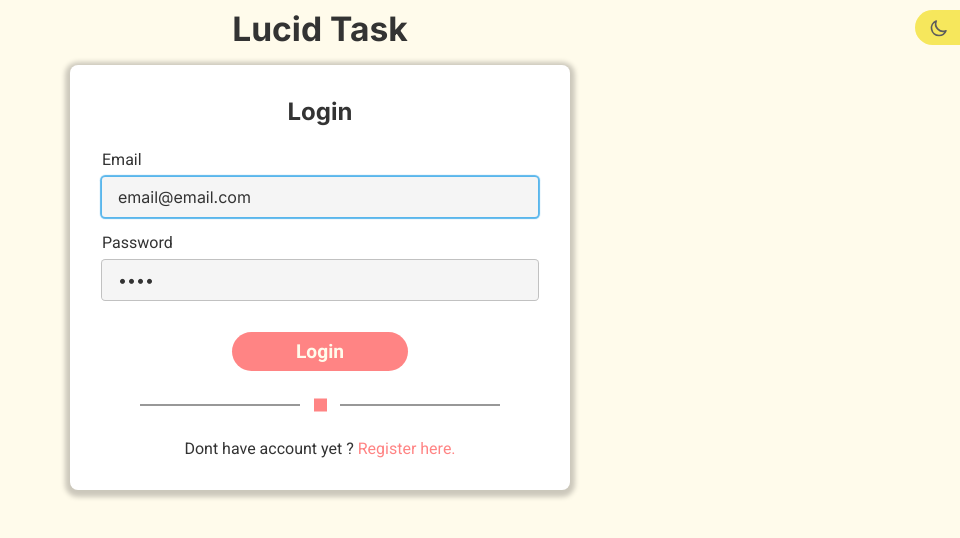
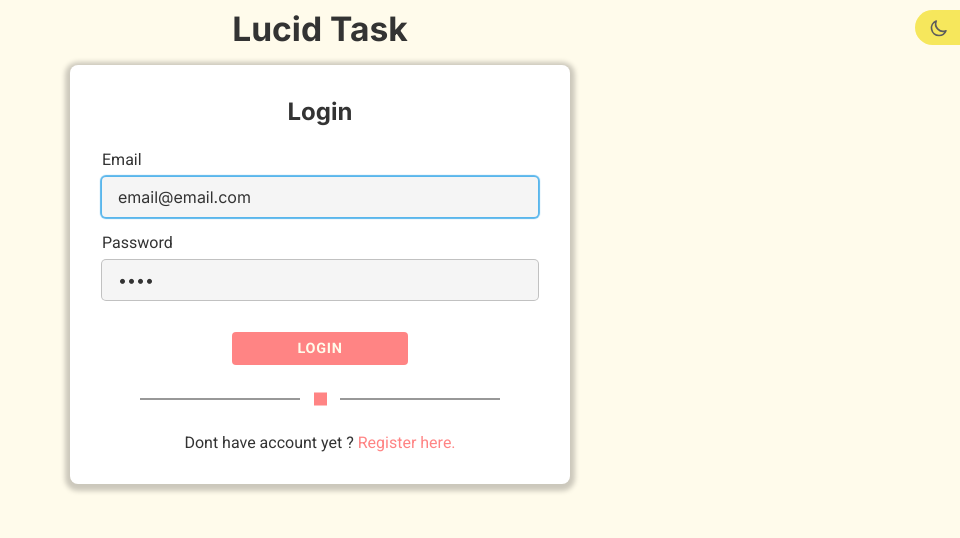
Before and after one commit to cleverpanther/taskmanager, a React (Create React App) app: page /login in a window 1280 px wide. Shown: the top 538 px of the page, without its empty margins (320-1280 px from the left). Built offline with nearby package versions, Linux system fonts and the light colour scheme; no server answers; what mobile-drag-drop would draw is missing.

Commit message:
feat: Improve general styles, colors, and borders

```diff
--- a/src/components/ui/Alert/styles.ts
+++ b/src/components/ui/Alert/styles.ts
@@ -4,7 +4,7 @@ export const StyledAlert = styled.p`
   --border-clr: rgba(95, 95, 95, 0.45);
   font-size: 1rem;
   background-color: #e7e7e7;
-  border-radius: 0.375rem;
+  border-radius: 4px;
   padding: 0.75rem;
   margin-bottom: 1rem;
   border: 1px solid var(--border-clr);
--- a/src/components/ui/Button/index.tsx
+++ b/src/components/ui/Button/index.tsx
@@ -4,32 +4,14 @@ import { FaSpinner } from "react-icons/fa";
 
 interface IProps extends React.ButtonHTMLAttributes<HTMLButtonElement> {
   isLoading?: boolean;
-  variant?: "pill" | "rounded";
   color?: "default" | "gray";
-  size?: "sm" | "md";
 }
 
 const Button: React.FC<IProps> = (props: IProps) => {
-  const {
-    type = "button",
-    variant = "pill",
-    color = "default",
-    size = "md",
-    children,
-    isLoading,
-    disabled,
-    ...rest
-  } = props;
+  const { type = "button", color = "default", children, isLoading, disabled, ...rest } = props;
 
   return (
-    <StyledButton
-      type={type}
-      disabled={isLoading ? isLoading : disabled}
-      variant={variant}
-      color={color}
-      size={size}
-      {...rest}
-    >
+    <StyledButton type={type} disabled={isLoading ? isLoading : disabled} color={color} {...rest}>
       {isLoading && <FaSpinner className="loading-icon" />}
 
       <div style={{ opacity: isLoading ? 0 : 1 }}>{children}</div>
--- a/src/components/ui/Button/styles.ts
+++ b/src/components/ui/Button/styles.ts
@@ -4,22 +4,28 @@ import { baseTransition, flexCenter } from "../../../styles/mixins";
 
 interface IPropsStyledButton {
   isLoading?: boolean;
-  variant: "pill" | "rounded";
   color: "default" | "gray";
-  size: "sm" | "md";
 }
+
+// const colors = { red: " #d43d3d", green: "#4caf50", gray: "#607d8b",};
 
 export const StyledButton = styled.button<IPropsStyledButton>`
   ${baseTransition}
   ${flexCenter}
   position: relative;
-  min-height: 2rem;
-  font-size: 1.2rem;
-  text-align: center;
-  padding: 0.5rem 2.5rem;
+  width: max-content;
+  padding: 0.3rem 0.75rem;
+  border: 1px solid transparent;
+  border-radius: 4px;
+  font-size: 0.9rem;
+  font-weight: bold;
+  font-family: ${({ theme }) => theme.fontFamily.primary};
+  line-height: 1.5;
+  text-transform: uppercase;
+  letter-spacing: 0.05em;
+  cursor: pointer;
 
-  ${({ theme, isLoading, color, variant, size }) => css`
-    border-radius: ${variant === "pill" ? "9999px" : "0.5rem"};
+  ${({ theme, isLoading, color }) => css`
     color: ${theme.colors.secondary};
     background-color: ${theme.title === "light" ? theme.colors.primary : theme.colors.gray};
 
@@ -42,12 +48,6 @@ export const StyledButton = styled.button<IPropsStyledButton>`
         opacity: 1;
         background-color: ${theme.title === "light" ? theme.colors.primary : theme.colors.gray};
       }
-    `}
-
-    ${size === "sm" &&
-    css`
-      padding: 0.35rem 1.5rem;
-      font-size: 1rem;
     `}
 
     ${color === "gray" &&
--- a/src/components/ui/Form/styles.ts
+++ b/src/components/ui/Form/styles.ts
@@ -7,7 +7,6 @@ export const StyledForm = styled.form`
 
   > .button {
     margin: 1rem auto 0 auto;
-    font-weight: bold;
     padding-left: 4rem;
     padding-right: 4rem;
   }
--- a/src/components/ui/IconWrapper/styles.ts
+++ b/src/components/ui/IconWrapper/styles.ts
@@ -14,7 +14,8 @@ export const ContainerIcon = styled.div<{ hoverBgColor?: string }>`
     css`
       &:hover {
         cursor: pointer;
-        background-color: ${shade(0.1, hoverBgColor)};
+        background-color: ${({ theme }) =>
+          theme.title === "light" ? shade(0.1, hoverBgColor) : shade(0.1, theme.colors.gray)};
       }
     `}
 
--- a/src/components/ui/Modal/styles.ts
+++ b/src/components/ui/Modal/styles.ts
@@ -30,7 +30,7 @@ export const ModalContainer = styled.div`
   overflow-y: auto;
   background-color: #fff;
   box-shadow: 0 0 3px 0 #000;
-  border-radius: 10px;
+  border-radius: 4px;
   animation: ${zoomInAnimation} 0.2s ease;
   color: ${({ theme }) => theme.colors.text};
 
@@ -85,5 +85,6 @@ export const ModalMain = styled.main`
   flex-direction: column;
   overflow-y: auto;
   padding: 1rem 0.2rem;
+  padding-bottom: 0.5rem;
   font-size: 18px;
 `;
--- a/src/components/ui/Popover/styles.ts
+++ b/src/components/ui/Popover/styles.ts
@@ -83,7 +83,7 @@ export const PopoverList = styled.ul<IPropsPopoverList>`
   display: flex;
   flex-direction: column;
   overflow: hidden;
-  border-radius: 0.375rem;
+  border-radius: 4px;
   padding-top: 0.35rem;
   border: 1px solid ${popoverBorderColor};
   font-size: 0.85rem;
--- a/src/pages/TemplateTasks/Kanban/FormAddTask/index.tsx
+++ b/src/pages/TemplateTasks/Kanban/FormAddTask/index.tsx
@@ -51,10 +51,10 @@ const FormCreateTask: React.FC<IProps> = (props) => {
       />
 
       <div className="btn-group">
-        <Button variant="rounded" size="sm" color="gray" onClick={hideForm}>
+        <Button color="gray" onClick={hideForm}>
           Cancel
         </Button>
-        <Button type="submit" variant="rounded" size="sm" disabled={!newTask.name}>
+        <Button type="submit" disabled={!newTask.name}>
           Add
         </Button>
       </div>
--- a/src/styles/global.ts
+++ b/src/styles/global.ts
@@ -30,7 +30,6 @@ export default createGlobalStyle`
 
   button {
     cursor:pointer;
-    font-family: inherit;
     color:inherit;
   }
 
--- a/src/styles/mixins.ts
+++ b/src/styles/mixins.ts
@@ -29,7 +29,7 @@ export const baseInput = css`
   ${baseTransition}
   width:100%;
   padding: 0.5rem 1rem;
-  border-radius: 0.2rem;
+  border-radius: 4px;
   color: ${({ theme }) => theme.colors.text};
   font-size: ${({ theme }) => theme.fontSize.sm};
   background-color: #f5f5f5;
```
